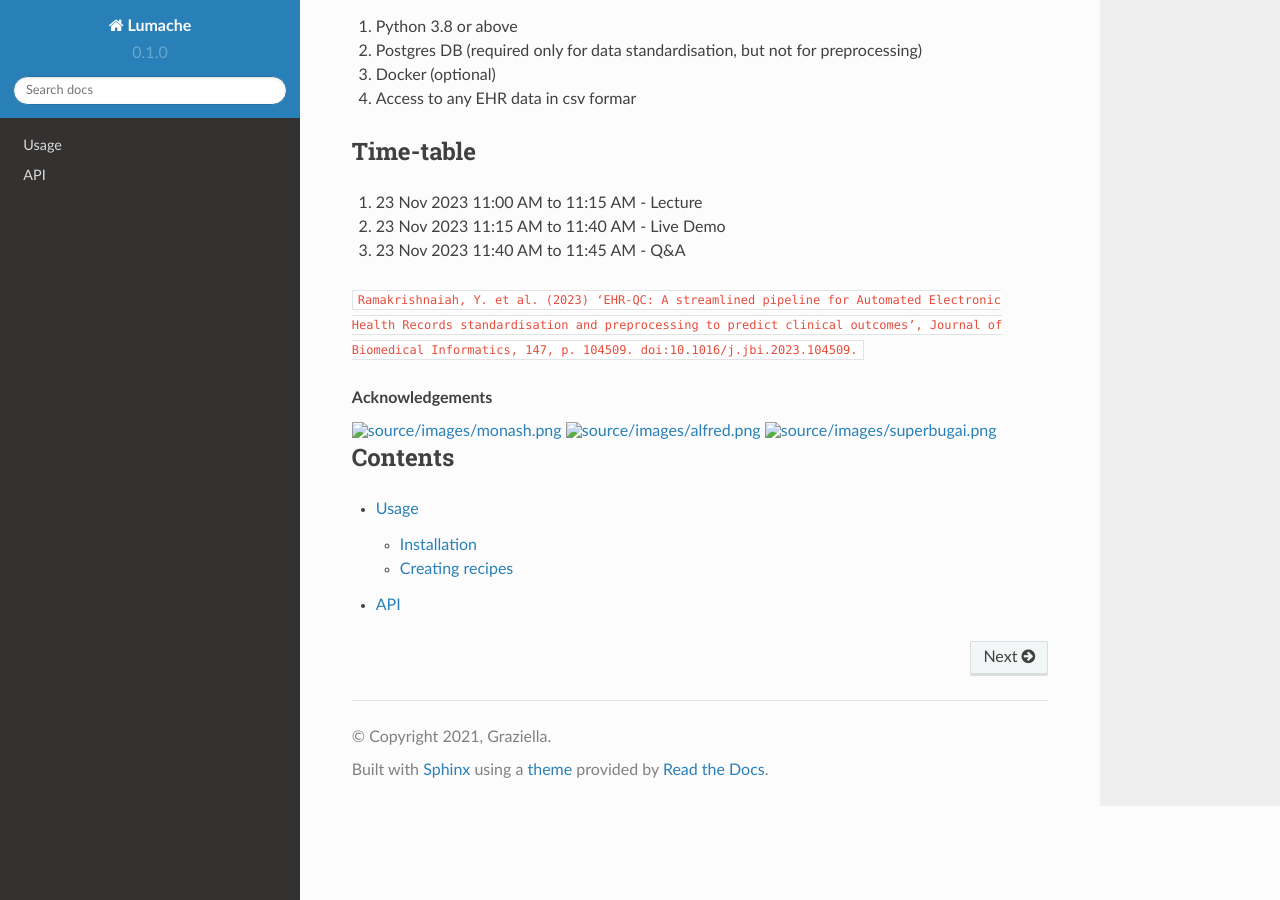
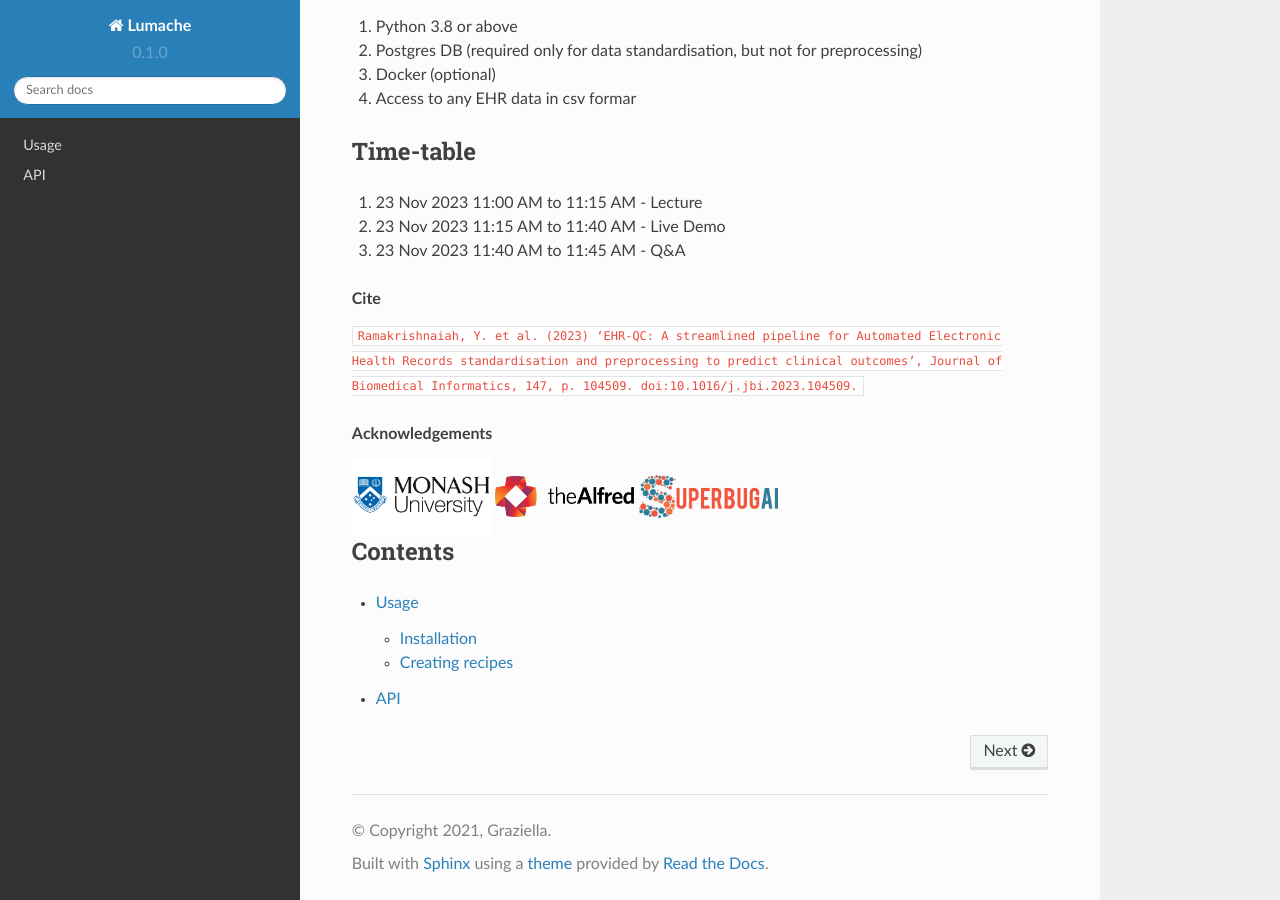
Before and after one commit to ryashpal/EHR-QC-Demo-Tutorial, a Sphinx documentation site: the page built from docs/source/index.rst, in a window 1280 px wide and 900 px high, scrolled down 649 px. Built offline with Sphinx 7.4.7 and the Read the Docs theme 2.0.0, drawn with Linux system fonts in a browser that asks for light colours.

Commit message:
Update index.rst

```diff
--- a/docs/source/index.rst
+++ b/docs/source/index.rst
@@ -37,17 +37,17 @@ Time-table
 
 .. topic:: Cite
 
-``Ramakrishnaiah, Y. et al. (2023) ‘EHR-QC: A streamlined pipeline for Automated Electronic Health Records standardisation and preprocessing to predict clinical outcomes’, Journal of Biomedical Informatics, 147, p. 104509. doi:10.1016/j.jbi.2023.104509.``
+   ``Ramakrishnaiah, Y. et al. (2023) ‘EHR-QC: A streamlined pipeline for Automated Electronic Health Records standardisation and preprocessing to predict clinical outcomes’, Journal of Biomedical Informatics, 147, p. 104509. doi:10.1016/j.jbi.2023.104509.``
 
 .. topic:: Acknowledgements
 
-   .. image:: source/images/monash.png
+   .. image:: images/monash.png
       :width: 20 %
 
-   .. image:: source/images/alfred.png
+   .. image:: images/alfred.png
       :width: 20 %
 
-   .. image:: source/images/superbugai.png
+   .. image:: images/superbugai.png
       :width: 20 %
 
 Contents
```
